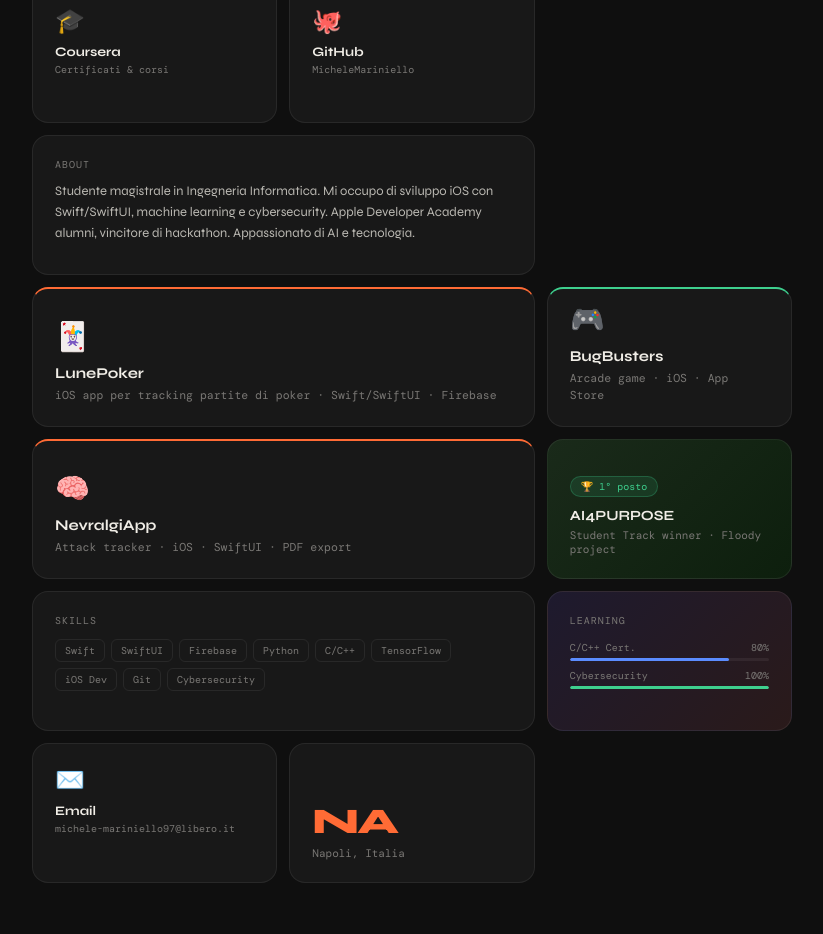
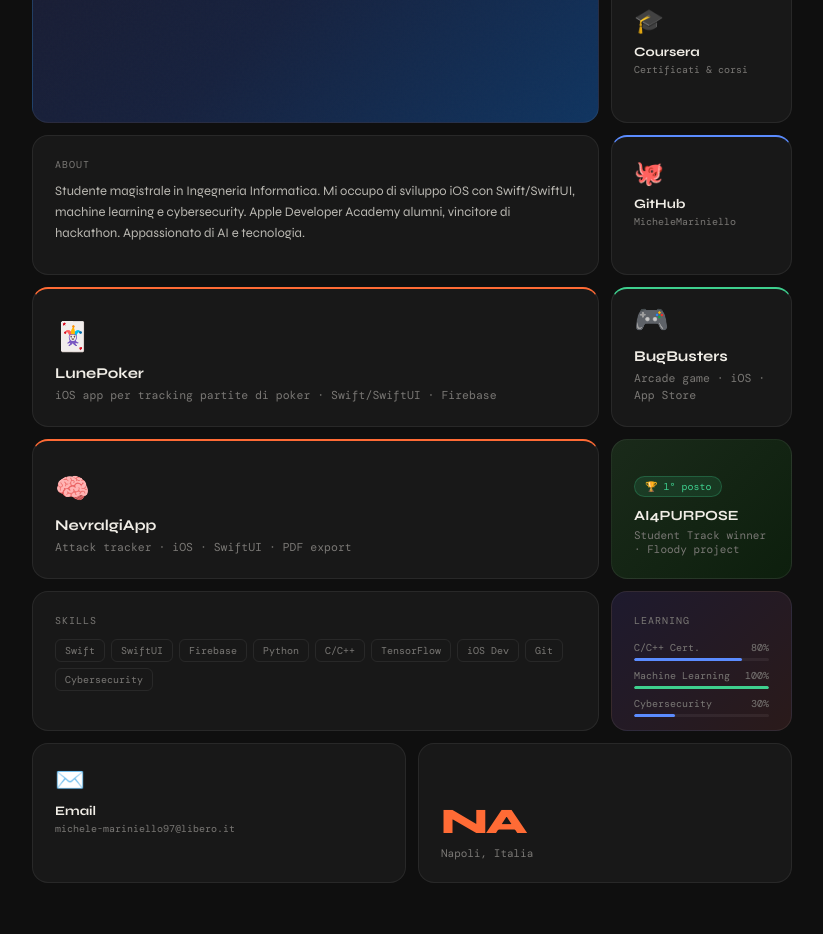
Before and after one commit to MicheleMariniello/MicheleMariniello.github.io, a plain HTML site: page index.html in a window 1280 px wide. Shown: the part 209-1143 px from the top of the page, without its empty margins (228-1051 px from the left). Drawn offline with nearby package versions, Linux system fonts and the light colour scheme; a web font is replaced by a local one.

Commit message:
Update index.html

```diff
--- a/index.html
+++ b/index.html
@@ -41,7 +41,7 @@
     /* BENTO GRID */
     .bento {
       display: grid;
-      grid-template-columns: repeat(3, 1fr);
+      grid-template-columns: repeat(4, 1fr);
       grid-auto-rows: 140px;
       gap: var(--gap);
     }
@@ -306,17 +306,17 @@
     }
 
     /* RESPONSIVE */
-    @media (max-width: 600px) {
+    @media (max-width: 700px) {
       .bento {
         grid-template-columns: repeat(2, 1fr);
         grid-auto-rows: 130px;
       }
-      .span-3 { grid-column: span 2; }
+      .span-3, .span-4 { grid-column: span 2; }
     }
 
-    @media (max-width: 380px) {
+    @media (max-width: 420px) {
       .bento { grid-template-columns: 1fr; }
-      .span-2, .span-3 { grid-column: span 1; }
+      .span-2, .span-3, .span-4 { grid-column: span 1; }
     }
   </style>
 </head>
@@ -325,14 +325,14 @@
     <div class="bento">
 
       <!-- HERO -->
-      <div class="card card-hero span-2 row-3">
+      <div class="card card-hero" style="grid-column:1/4; grid-row:1/3;">
         <div class="avatar">MM</div>
         <h1>Michele<br>Mariniello</h1>
         <p class="role">Computer Engineering · iOS Dev · Napoli 🇮🇹</p>
       </div>
 
       <!-- LINKEDIN -->
-      <a class="card card-link stripe-blue" href="https://www.linkedin.com/in/michele-mariniello-317a2a364/" target="_blank" rel="noopener">
+      <a class="card card-link stripe-blue" style="grid-column:4; grid-row:1;" href="https://www.linkedin.com/in/michele-mariniello-317a2a364/" target="_blank" rel="noopener">
         <div>
           <div class="link-icon">💼</div>
           <div class="link-name">LinkedIn</div>
@@ -342,7 +342,7 @@
       </a>
 
       <!-- COURSERA -->
-      <a class="card card-link stripe-blue" href="https://www.coursera.org/user/06923a5e16c1dedb15cb503c2a102bed" target="_blank" rel="noopener">
+      <a class="card card-link stripe-blue" style="grid-column:4; grid-row:2;" href="https://www.coursera.org/user/06923a5e16c1dedb15cb503c2a102bed" target="_blank" rel="noopener">
         <div>
           <div class="link-icon">🎓</div>
           <div class="link-name">Coursera</div>
@@ -351,8 +351,17 @@
         <span class="ext">↗</span>
       </a>
 
+      <!-- ABOUT -->
+      <div class="card card-about" style="grid-column:1/4; grid-row:3;">
+        <div class="label">About</div>
+        <p>
+          Studente magistrale in Ingegneria Informatica. Mi occupo di sviluppo iOS con Swift/SwiftUI, machine learning e cybersecurity.
+          Apple Developer Academy alumni, vincitore di hackathon. Appassionato di AI e tecnologia.
+        </p>
+      </div>
+
       <!-- GITHUB -->
-      <a class="card card-link stripe-blue" href="https://github.com/MicheleMariniello" target="_blank" rel="noopener">
+      <a class="card card-link stripe-blue" style="grid-column:4; grid-row:3;" href="https://github.com/MicheleMariniello" target="_blank" rel="noopener">
         <div>
           <div class="link-icon">🐙</div>
           <div class="link-name">GitHub</div>
@@ -361,17 +370,8 @@
         <span class="ext">↗</span>
       </a>
 
-      <!-- ABOUT -->
-      <div class="card card-about span-2">
-        <div class="label">About</div>
-        <p>
-          Studente magistrale in Ingegneria Informatica. Mi occupo di sviluppo iOS con Swift/SwiftUI, machine learning e cybersecurity.
-          Apple Developer Academy alumni, vincitore di hackathon. Appassionato di AI e tecnologia.
-        </p>
-      </div>
-
       <!-- PROJECT: LunePoker -->
-      <a class="card card-project stripe-orange span-2" href="https://apps.apple.com/it/app/lunepoker/id6744165809?l=en-GB" target="_blank" rel="noopener">
+      <a class="card card-project stripe-orange span-3" href="https://apps.apple.com/it/app/lunepoker/id6744165809?l=en-GB" target="_blank" rel="noopener">
         <span class="arrow">↗</span>
         <div class="proj-icon">🃏</div>
         <h3>LunePoker</h3>
@@ -387,7 +387,7 @@
       </a>
 
       <!-- PROJECT: NevralgiApp -->
-      <a class="card card-project stripe-orange span-2" href="#" target="_blank" rel="noopener">
+      <a class="card card-project stripe-orange span-3" href="#" target="_blank" rel="noopener">
         <span class="arrow">↗</span>
         <div class="proj-icon">🧠</div>
         <h3>NevralgiApp</h3>
@@ -402,7 +402,7 @@
       </div>
 
       <!-- SKILLS -->
-      <div class="card card-skills span-2">
+      <div class="card card-skills span-3">
         <div class="label">Skills</div>
         <div class="tags">
           <span class="tag">Swift</span>
@@ -426,14 +426,18 @@
             <div class="progress-bar"><div class="progress-fill" style="width:80%; background:var(--accent2);"></div></div>
           </div>
           <div class="progress-item">
-            <div class="progress-label"><span>Cybersecurity</span><span>100%</span></div>
+            <div class="progress-label"><span>Machine Learning</span><span>100%</span></div>
             <div class="progress-bar"><div class="progress-fill" style="width:100%; background:var(--accent3);"></div></div>
+          </div>
+          <div class="progress-item">
+            <div class="progress-label"><span>Cybersecurity</span><span>30%</span></div>
+            <div class="progress-bar"><div class="progress-fill" style="width:30%; background:var(--accent2);"></div></div>
           </div>
         </div>
       </div>
 
       <!-- EMAIL -->
-      <a class="card card-link" href="mailto:michele-mariniello97@libero.it">
+      <a class="card card-link span-2" href="mailto:michele-mariniello97@libero.it">
         <div>
           <div class="link-icon">✉️</div>
           <div class="link-name">Email</div>
@@ -443,7 +447,7 @@
       </a>
 
       <!-- LOCATION -->
-      <div class="card card-stat">
+      <div class="card card-stat span-2">
         <div class="big" style="color:var(--accent);">NA</div>
         <div class="sub">Napoli, Italia</div>
       </div>
```
